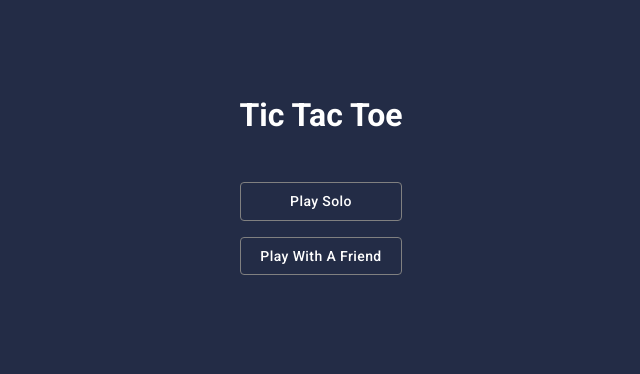
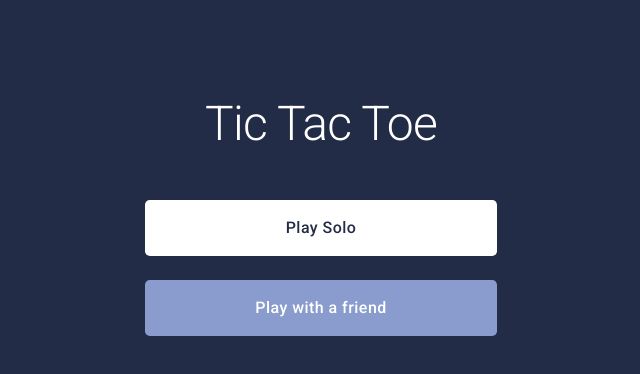
Before and after one commit to iamNarcisse/tictacapp, a Next.js app: page / in a window 1280 px wide. Shown: the top 374 px of the page, without its empty margins (319-959 px from the left). Built offline with nearby package versions, Linux system fonts and the light colour scheme; no server answers.

Commit message:
Clean up

```diff
--- a/src/components/Button.tsx
+++ b/src/components/Button.tsx
@@ -1,9 +1,44 @@
-import { ButtonOwnProps, Button as MButton } from "@mui/material";
+import { Box, Button, ButtonOwnProps, Button as MButton } from "@mui/material";
+import { MouseEventHandler } from "react";
 
-interface ButtonProps extends ButtonOwnProps {}
+interface ButtonProps extends ButtonOwnProps {
+  title?: string;
+  type?: "primary" | "secondary";
+  onClick?: MouseEventHandler<any> | undefined;
+}
 
-const Button: React.FC<ButtonProps> = ({ ...rest }) => {
-  return <MButton {...rest} />;
+const CustomButton: React.FC<ButtonProps> = ({
+  title,
+  type,
+  onClick,
+  ...rest
+}) => {
+  const isPrimary = type === "primary";
+  return (
+    <Box
+      display={"flex"}
+      alignItems={"center"}
+      justifyContent={"center"}
+      width={"100%"}
+      bgcolor={isPrimary ? "white" : "#899CCD"}
+      color={isPrimary ? "#232C46" : "white"}
+      borderRadius={"0.3rem"}
+      py={"0.5rem"}
+      sx={{ cursor: "pointer" }}
+      onClick={onClick}
+      {...rest}
+    >
+      <Button
+        color={"inherit"}
+        sx={{ textTransform: "none", fontSize: "1rem" }}
+        size={"medium"}
+        fullWidth
+        onClick={onClick}
+      >
+        {title}
+      </Button>
+    </Box>
+  );
 };
 
-export default Button;
+export default CustomButton;
--- a/src/components/GameMode.tsx
+++ b/src/components/GameMode.tsx
@@ -1,10 +1,11 @@
+import Box from "@mui/material/Box";
 import Stack from "@mui/material/Stack";
-import Box from "@mui/material/Box";
 
-import { FC } from "react";
-import { Button, SxProps } from "@mui/material";
 import { useApp } from "@/provider/app";
 import { GameMode } from "@/types";
+import { SxProps, Typography } from "@mui/material";
+import { FC } from "react";
+import CustomButton from "./Button";
 
 type GameModeProps = {};
 
@@ -23,27 +24,27 @@ const GameMode: FC<GameModeProps> = () => {
 
   const styles: SxProps = {
     ":hover": {
-      border: "1px solid #2de7ba",
+      // border: "1px solid #2de7ba",
     },
   };
 
   return (
-    <Box px={"10rem"} py={"4rem"}>
-      <h1>Tic Tac Toe </h1>
-      <Stack spacing={2} my={"3rem"}>
+    <Box py={"4rem"} width={"30rem"} justifyContent={"center"}>
+      <Typography textAlign={"center"} fontSize={"3rem"} variant="h1">
+        Tic Tac Toe
+      </Typography>
+      <Stack spacing={3} my={"3rem"} px={"4rem"} width={"100%"}>
         {config.map((item) => {
           return (
-            <Box
+            <CustomButton
               key={item.key}
-              border="1px solid gray"
-              component={Button}
-              color={"white"}
+              title={item.title}
+              type={item.key === "single" ? "primary" : "secondary"}
               sx={styles}
-              textTransform={"capitalize"}
               onClick={() => onSetGameMode(item.key as GameMode)}
             >
               {item.title}
-            </Box>
+            </CustomButton>
           );
         })}
       </Stack>
--- a/src/components/OnlineOption.tsx
+++ b/src/components/OnlineOption.tsx
@@ -1,16 +1,17 @@
 import Box from "@mui/material/Box";
 import Stack from "@mui/material/Stack";
 
-import { Button, SxProps } from "@mui/material";
-import { FC, useState } from "react";
-import OnlineBoard from "./OnlineBoard";
 import { useApp } from "@/provider/app";
 import { GameOption } from "@/types";
+import { Button, SxProps, Typography } from "@mui/material";
+import { FC } from "react";
+import CustomButton from "./Button";
+import OnlineBoard from "./OnlineBoard";
 
 type GameModeProps = {};
 
 const OnlineGameOptions: FC<GameModeProps> = () => {
-  const { gameOption: option, onSetOption } = useApp();
+  const { gameOption: option, onSetOption, onSetGameMode } = useApp();
   const config = [
     {
       title: "Invite a friend",
@@ -30,27 +31,36 @@ const OnlineGameOptions: FC<GameModeProps> = () => {
   return (
     <Box px={"10rem"} py={"4rem"}>
       {!option ? (
-        <>
-          <h1>Play Online </h1>
-          <Stack spacing={2} my={"3rem"}>
+        <Box width={"30rem"}>
+          <Typography variant="h1" textAlign={"center"} fontSize={"3rem"}>
+            Play Online{" "}
+          </Typography>
+          <Stack spacing={3} my={"3rem"} width={"100%"}>
             {config.map((item) => {
               return (
-                <Box
+                <CustomButton
                   key={item.key}
-                  border="1px solid gray"
-                  component={Button}
-                  color={"white"}
-                  sx={styles}
-                  onClick={() => {
-                    onSetOption(item.key as GameOption);
-                  }}
+                  title={item.title}
+                  type={item.key === "invite" ? "primary" : "secondary"}
+                  onClick={() => onSetOption(item.key as GameOption)}
                 >
                   {item.title}
-                </Box>
+                </CustomButton>
               );
             })}
           </Stack>
-        </>
+
+          <Box display={"flex"} justifyContent={"flex-end"}>
+            <Button
+              sx={{ textTransform: "none", fontSize: "1rem" }}
+              onClick={() => {
+                onSetGameMode(undefined);
+              }}
+            >
+              Go back
+            </Button>
+          </Box>
+        </Box>
       ) : (
         <OnlineBoard />
       )}
```
